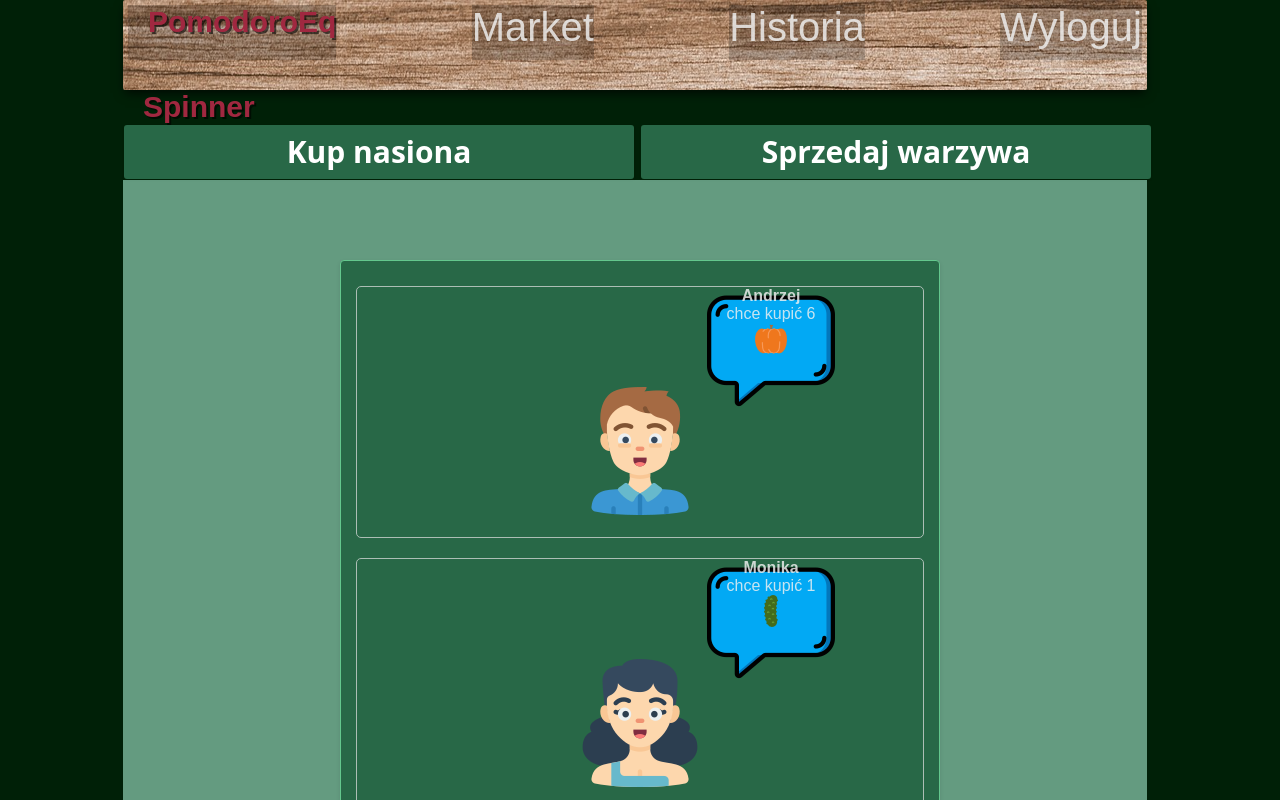
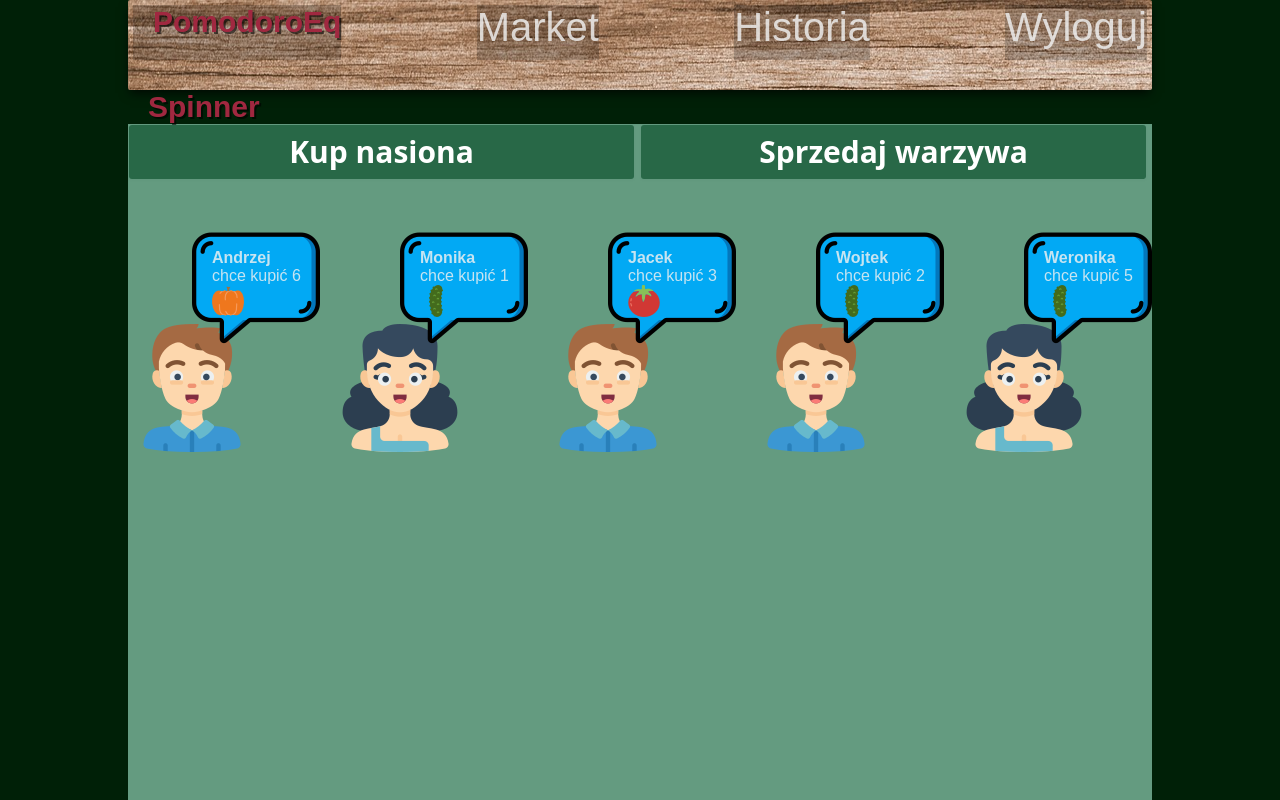
Before and after one commit to JaskierBard/pomodoroeq-front, a React (Create React App) app: page /market in a window 1280 px wide. Shown: the top 800 px of the page. Built offline with nearby package versions, Linux system fonts and the light colour scheme; no server answers.

Commit message:
upgrade sell products

```diff
--- a/src/components/Equipment/Equipment.css
+++ b/src/components/Equipment/Equipment.css
@@ -21,7 +21,7 @@ box-shadow: 0 -5px 10px -2px rgba(0, 0, 0, 0.75);
 position: absolute;
 display: block;
 bottom: 0px;
-font-size: 32px;
+font-size: 42px;
 width: 80vw;
 }
 
--- a/src/components/Equipment/equipment.tsx
+++ b/src/components/Equipment/equipment.tsx
@@ -1,6 +1,5 @@
 import React, { useEffect, useState } from 'react';
 import './Equipment.css'
-import axios from 'axios';
 
 
 
@@ -16,12 +15,7 @@ export const Equipment = () => {
 
     useEffect(() => {
        getEq()
-       const data = (localStorage.getItem('user'))
 
-      if (data) {
-        const parsedData = ( JSON.parse(data));
-        setUserId(parsedData['userId'])
-      }
       },[]);
 
 
@@ -35,7 +29,7 @@ export const Equipment = () => {
                 'Content-Type': 'application/json',
             },
             body: JSON.stringify({
-                userId:userId,
+                userId: userId,
             } )
         });
         const ol = await res.json()
--- a/src/components/Header/HeaderLogin.tsx
+++ b/src/components/Header/HeaderLogin.tsx
@@ -13,8 +13,6 @@ export const HeaderLogin = () => {
           <NavLink  to="/"><h1>PomodoroEq</h1></NavLink>
           <NavLink  to="/market">Market</NavLink>
           <NavLink  to="/history">Historia</NavLink>
-
-
           <NavLink  to="/login">Wyloguj</NavLink>
       </header>
       <Equipment/>
--- a/src/components/Market/Buy.tsx
+++ b/src/components/Market/Buy.tsx
@@ -16,13 +16,6 @@ export const BuyProducts = () => {
 
   useEffect(() => {
     sumPrice()
-
-    const data = (localStorage.getItem('user'))
-
-    if (data) {
-      const parsedData = ( JSON.parse(data));
-      setUserId(parsedData['userId'])
-    }
   });
 
   const sumPrice = async() =>  {
--- a/src/components/Market/Market.css
+++ b/src/components/Market/Market.css
@@ -40,26 +40,3 @@ height: 30px;
 background-image: url('../../../public/assets/images/tomato-seed.png');
 
 }
-
-
-
-
-.customer{
-  /* position: fixed; */
-  margin-top: 20px;
-  height: 250px;
-  border-radius: 5px;
-  border: 1px solid #acbeb5;
-}
-
-.needs{
-  position: absolute;
-  margin-left: 350px;
-  width: 128px;
-  height: 128px;
-  background-image: url('../../../public/assets/images/message.png');
-}
-
-.picture {
-  margin-top: 100px;
-}
--- a/src/components/Market/Sell/Sell.css
+++ b/src/components/Market/Sell/Sell.css
@@ -1,8 +1,20 @@
 .sell-button, .buy-button{
+    display: flex;
+
     width: 40vw;
     height: 7vh;
     background-color: #286847;
     font-size: 30px;
+
+
+  }
+
+  .buttons-container{
+    position: absolute;
+
+    display: flex;
+
+    width: 80vw;
 
 
   }
@@ -13,21 +25,45 @@
   }
 
   .customer{
-    /* position: fixed; */
+    width: 15vw;
     margin-top: 20px;
     height: 250px;
     border-radius: 5px;
-    border: 1px solid #acbeb5;
+    /* border: 1px solid #acbeb5; */
   }
 
   .needs{
     position: absolute;
-    margin-left: 350px;
+    margin-left: 5vw;
     width: 128px;
     height: 128px;
     background-image: url('../../../../public/assets/images/message.png');
+
   }
 
   .picture {
     margin-top: 100px;
   }
+
+
+
+.customers{
+
+  margin-top: 10vh;
+  display: flex;
+  justify-content:space-between;
+
+  width: 80vw;
+  position: absolute;
+
+}
+
+p{
+  margin-left: 20px;
+  margin-top: 25px;
+}
+
+
+.needs:hover, .picture:hover{
+  cursor: pointer;
+}
--- a/src/components/Market/Sell/Sell.tsx
+++ b/src/components/Market/Sell/Sell.tsx
@@ -1,7 +1,7 @@
 import React, { useEffect, useState } from 'react';
 import './Sell.css'
 export const SellProducts = () => {
-  const [tomato , setTomato] = useState<string>('0')
+//   const [tomato , setTomato] = useState<string>('0')
 
   const customers =[
     {
@@ -25,19 +25,30 @@ export const SellProducts = () => {
         picture: "./assets/images/customer1.png",
         needs: 'chce kupić 2 ',
         img: "./assets/images/cucumber.png"
+    },{
+        name: 'Weronika',
+        picture: "./assets/images/customer2.png",
+        needs: 'chce kupić 5 ',
+        img: "./assets/images/cucumber.png"
     }
   ]
 
 
     return (
         <>
-       <div className="container">
+       <div className="customers">
             {customers.map(person =>
                 <div className='customer'>
                     <div className='needs'>
-                        <h4>{person.name}</h4>
-                        <p>{person.needs}</p>
-                        <img src={person.img}/>
+                        <p>
+                            <strong>
+                                {person.name}
+                            </strong>
+                            <br />
+                            {person.needs}
+                            <br />
+                            <img src={person.img}/>
+                        </p>
                     </div>
                     <img className='picture' src={person.picture} alt="customer" />
                 </div>
```
Also changed, not shown: src/functions/getUserId.tsx (added, +10 -0 lines).
